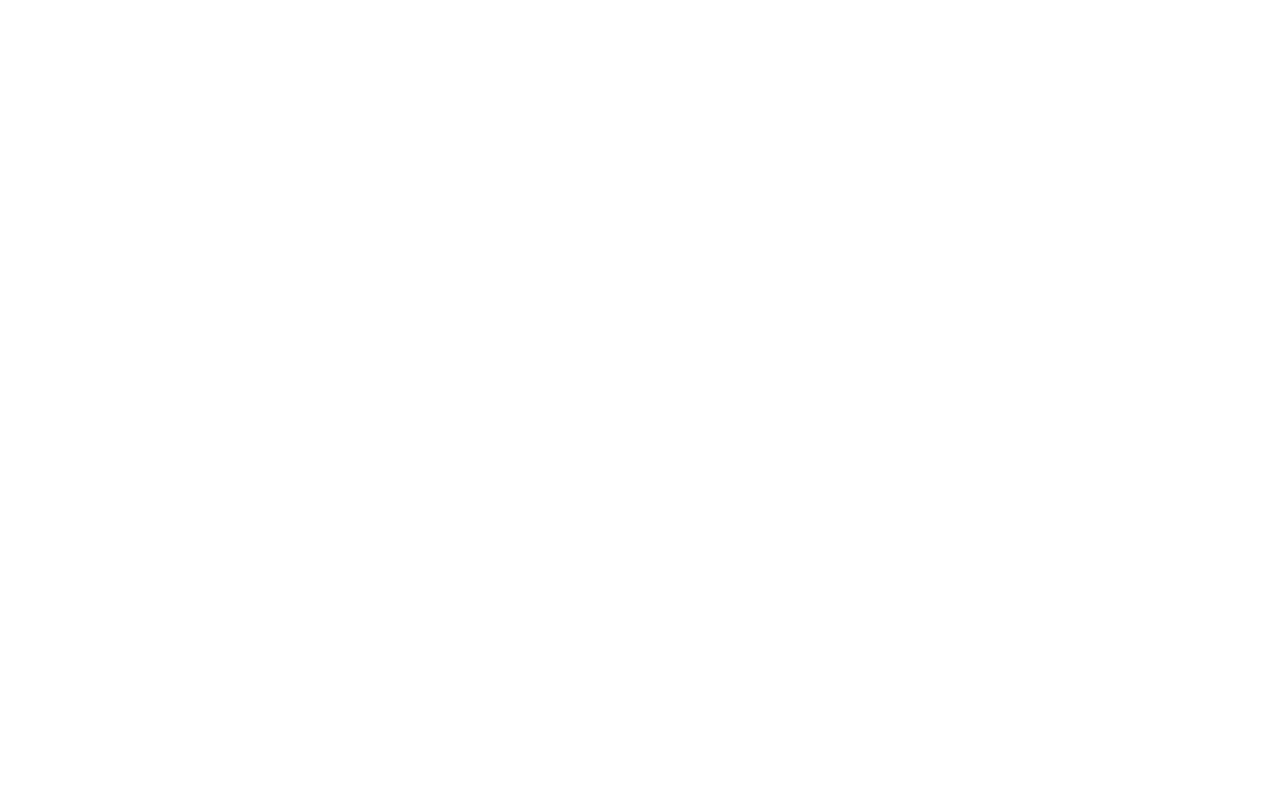
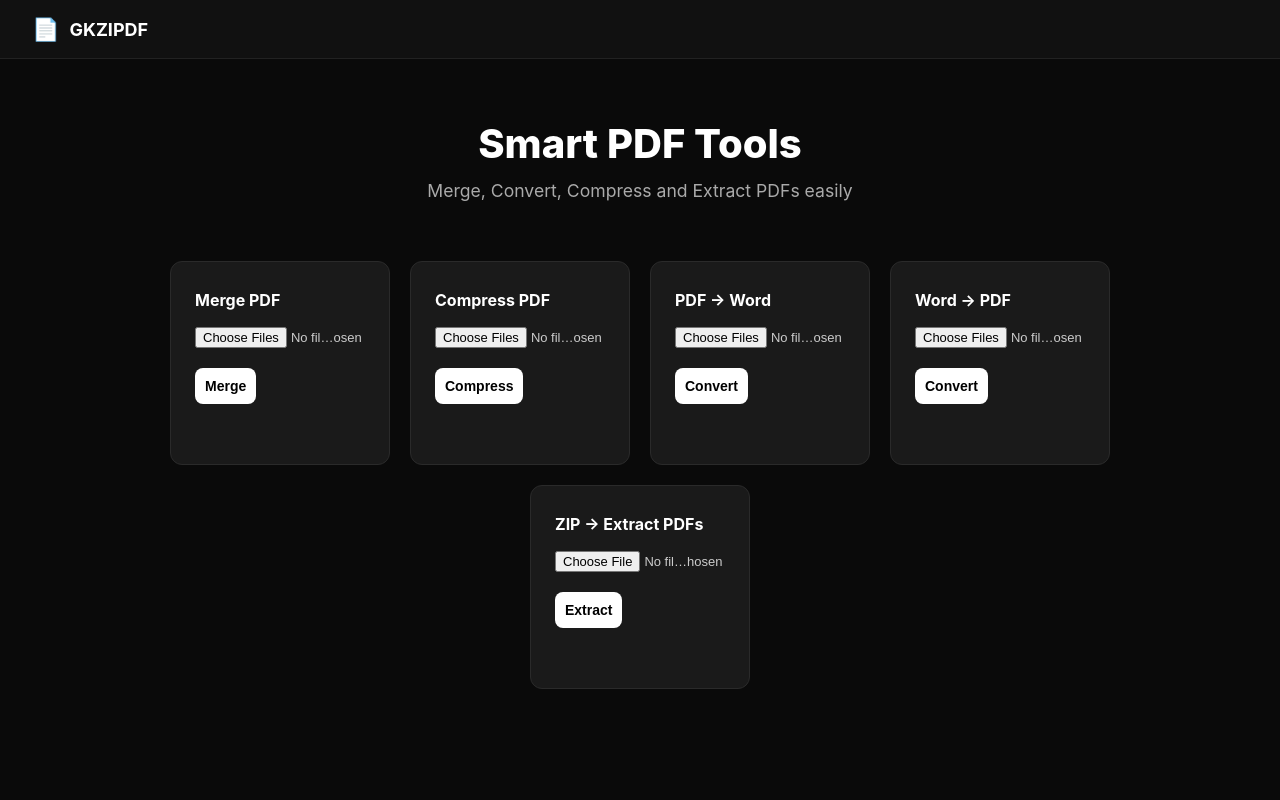
Before and after one commit to karthikgokarajug927-wq/GK-PDF-EXTRACTOR, a Flask app: page / in a window 1280 px wide. Before the commit the page is empty. Run offline with Flask 3, Linux system fonts and the light colour scheme; some libraries are stand-ins or nearby versions.

Commit message:
Update index.html

```diff
--- a/templates/index.html
+++ b/templates/index.html
@@ -1,14 +1,193 @@
-<!doctype html>
+<!DOCTYPE html>
 <html lang="en">
 <head>
   <meta charset="UTF-8" />
-    <link rel="icon" type="image/svg+xml" href="/vite.svg" />
   <meta name="viewport" content="width=device-width, initial-scale=1.0" />
-    <meta name="description" content="Extract PDFs from ZIP files instantly. Upload ZIP files and download all PDFs in seconds." />
-    <title>GK PDF Extractor - Extract PDFs from ZIP Files</title>
+  <meta name="description" content="Merge, Convert, Compress and Extract PDFs easily" />
+  <title>GKZIPDF - Smart PDF Tools</title>
+  <style>
+    * { box-sizing: border-box; margin: 0; padding: 0; }
+    body {
+      font-family: -apple-system, BlinkMacSystemFont, 'Segoe UI', Roboto, sans-serif;
+      background: #0a0a0a;
+      color: #fff;
+      min-height: 100vh;
+    }
+    header {
+      padding: 16px 32px;
+      background: #111;
+      border-bottom: 1px solid #222;
+      display: flex;
+      align-items: center;
+      gap: 10px;
+      font-weight: 700;
+      font-size: 18px;
+    }
+    header span { font-size: 22px; }
+    .hero {
+      text-align: center;
+      padding: 60px 20px 40px;
+    }
+    .hero h1 { font-size: 2.5rem; font-weight: 800; margin-bottom: 12px; }
+    .hero p { color: #aaa; font-size: 1.1rem; }
+    .tools {
+      display: flex;
+      flex-wrap: wrap;
+      gap: 20px;
+      justify-content: center;
+      padding: 20px 32px 60px;
+      max-width: 1200px;
+      margin: 0 auto;
+    }
+    .card {
+      background: #1a1a1a;
+      border: 1px solid #2a2a2a;
+      border-radius: 12px;
+      padding: 28px 24px;
+      width: 220px;
+      display: flex;
+      flex-direction: column;
+      gap: 16px;
+    }
+    .card h2 { font-size: 1rem; font-weight: 700; }
+    .card input[type="file"] {
+      font-size: 13px;
+      color: #ccc;
+      width: 100%;
+    }
+    .card button {
+      background: #fff;
+      color: #000;
+      border: none;
+      border-radius: 8px;
+      padding: 10px;
+      font-weight: 600;
+      font-size: 14px;
+      cursor: pointer;
+      transition: background 0.2s;
+    }
+    .card button:hover { background: #ddd; }
+    .status {
+      font-size: 12px;
+      color: #888;
+      min-height: 16px;
+    }
+    .loading { color: #f0a500; }
+    .success { color: #4caf50; }
+    .error-msg { color: #f44336; }
+  </style>
 </head>
 <body>
-    <div id="root"></div>
-    <script type="module" src="/src/main.tsx"></script>
+
+<header>
+  <span>📄</span> GKZIPDF
+</header>
+
+<div class="hero">
+  <h1>Smart PDF Tools</h1>
+  <p>Merge, Convert, Compress and Extract PDFs easily</p>
+</div>
+
+<div class="tools">
+
+  <!-- Merge PDF -->
+  <div class="card">
+    <h2>Merge PDF</h2>
+    <form id="mergeForm">
+      <input type="file" name="files" multiple accept=".pdf" required />
+      <input type="hidden" name="tool" value="merge_pdf" />
+      <br/><br/>
+      <button type="submit">Merge</button>
+    </form>
+    <div class="status" id="mergeStatus"></div>
+  </div>
+
+  <!-- Compress PDF -->
+  <div class="card">
+    <h2>Compress PDF</h2>
+    <form id="compressForm">
+      <input type="file" name="files" multiple accept=".pdf" required />
+      <input type="hidden" name="tool" value="compress_pdf" />
+      <br/><br/>
+      <button type="submit">Compress</button>
+    </form>
+    <div class="status" id="compressStatus"></div>
+  </div>
+
+  <!-- PDF to Word -->
+  <div class="card">
+    <h2>PDF → Word</h2>
+    <form id="pdfToWordForm">
+      <input type="file" name="files" multiple accept=".pdf" required />
+      <input type="hidden" name="tool" value="pdf_to_word" />
+      <br/><br/>
+      <button type="submit">Convert</button>
+    </form>
+    <div class="status" id="pdfToWordStatus"></div>
+  </div>
+
+  <!-- Word to PDF -->
+  <div class="card">
+    <h2>Word → PDF</h2>
+    <form id="wordToPdfForm">
+      <input type="file" name="files" multiple accept=".docx" required />
+      <input type="hidden" name="tool" value="word_to_pdf" />
+      <br/><br/>
+      <button type="submit">Convert</button>
+    </form>
+    <div class="status" id="wordToPdfStatus"></div>
+  </div>
+
+  <!-- ZIP Extract -->
+  <div class="card">
+    <h2>ZIP → Extract PDFs</h2>
+    <form id="extractForm">
+      <input type="file" name="files" accept=".zip" required />
+      <input type="hidden" name="tool" value="extract_zip" />
+      <br/><br/>
+      <button type="submit">Extract</button>
+    </form>
+    <div class="status" id="extractStatus"></div>
+  </div>
+
+</div>
+
+<script>
+  function handleForm(formId, statusId) {
+    document.getElementById(formId).addEventListener('submit', async function(e) {
+      e.preventDefault();
+      const status = document.getElementById(statusId);
+      status.textContent = 'Processing...';
+      status.className = 'status loading';
+
+      const formData = new FormData(this);
+      try {
+        const response = await fetch('/', { method: 'POST', body: formData });
+        if (!response.ok) throw new Error('Server error');
+        const blob = await response.blob();
+        const url = URL.createObjectURL(blob);
+        const a = document.createElement('a');
+        const disposition = response.headers.get('Content-Disposition') || '';
+        const match = disposition.match(/filename="?([^"]+)"?/);
+        a.download = match ? match[1] : 'download';
+        a.href = url;
+        a.click();
+        URL.revokeObjectURL(url);
+        status.textContent = 'Done! File downloaded.';
+        status.className = 'status success';
+      } catch (err) {
+        status.textContent = 'Error: ' + err.message;
+        status.className = 'status error-msg';
+      }
+    });
+  }
+
+  handleForm('mergeForm', 'mergeStatus');
+  handleForm('compressForm', 'compressStatus');
+  handleForm('pdfToWordForm', 'pdfToWordStatus');
+  handleForm('wordToPdfForm', 'wordToPdfStatus');
+  handleForm('extractForm', 'extractStatus');
+</script>
+
 </body>
 </html>
```
Lines whose indentation alone changed are shown as unchanged.
